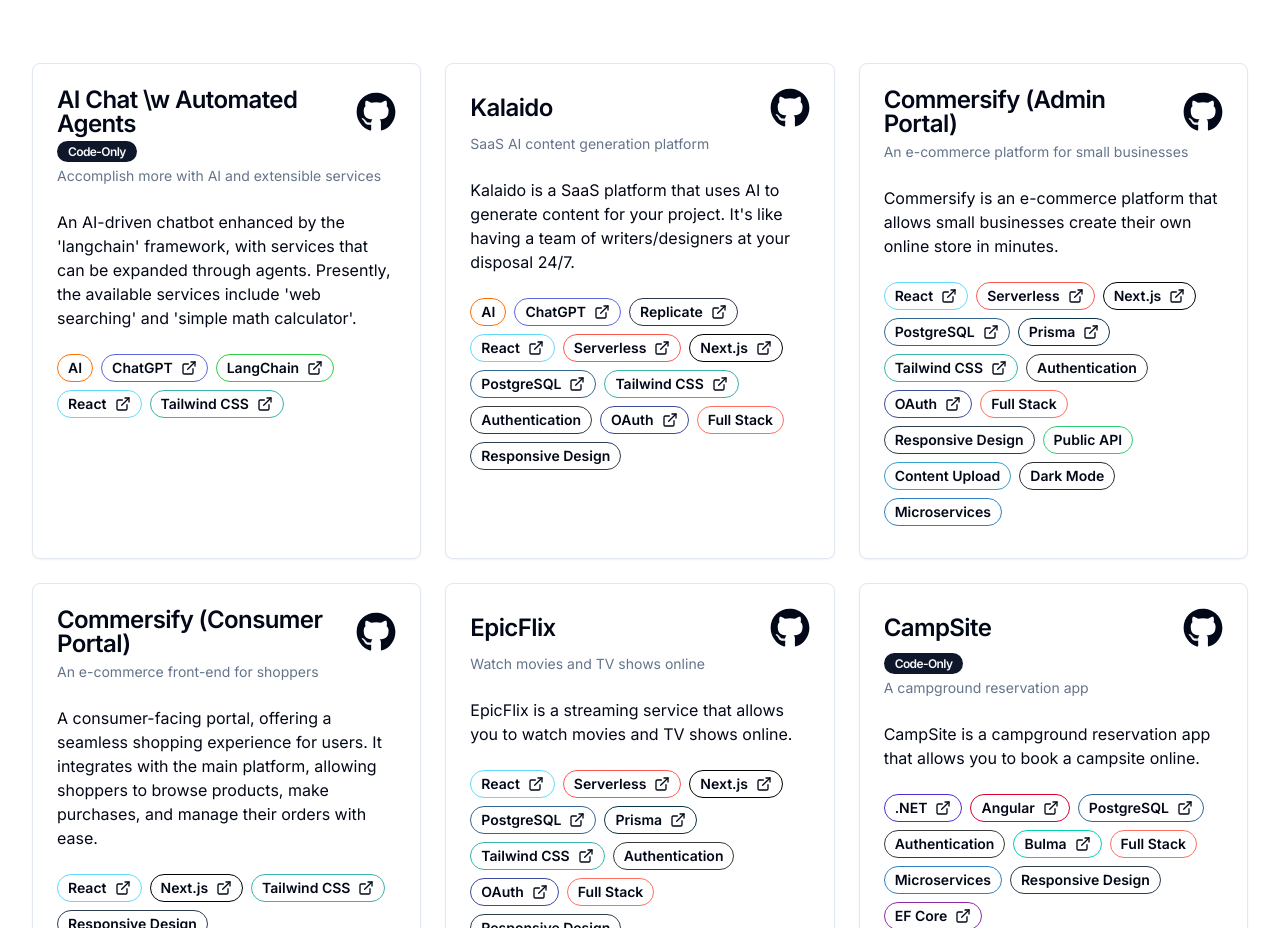
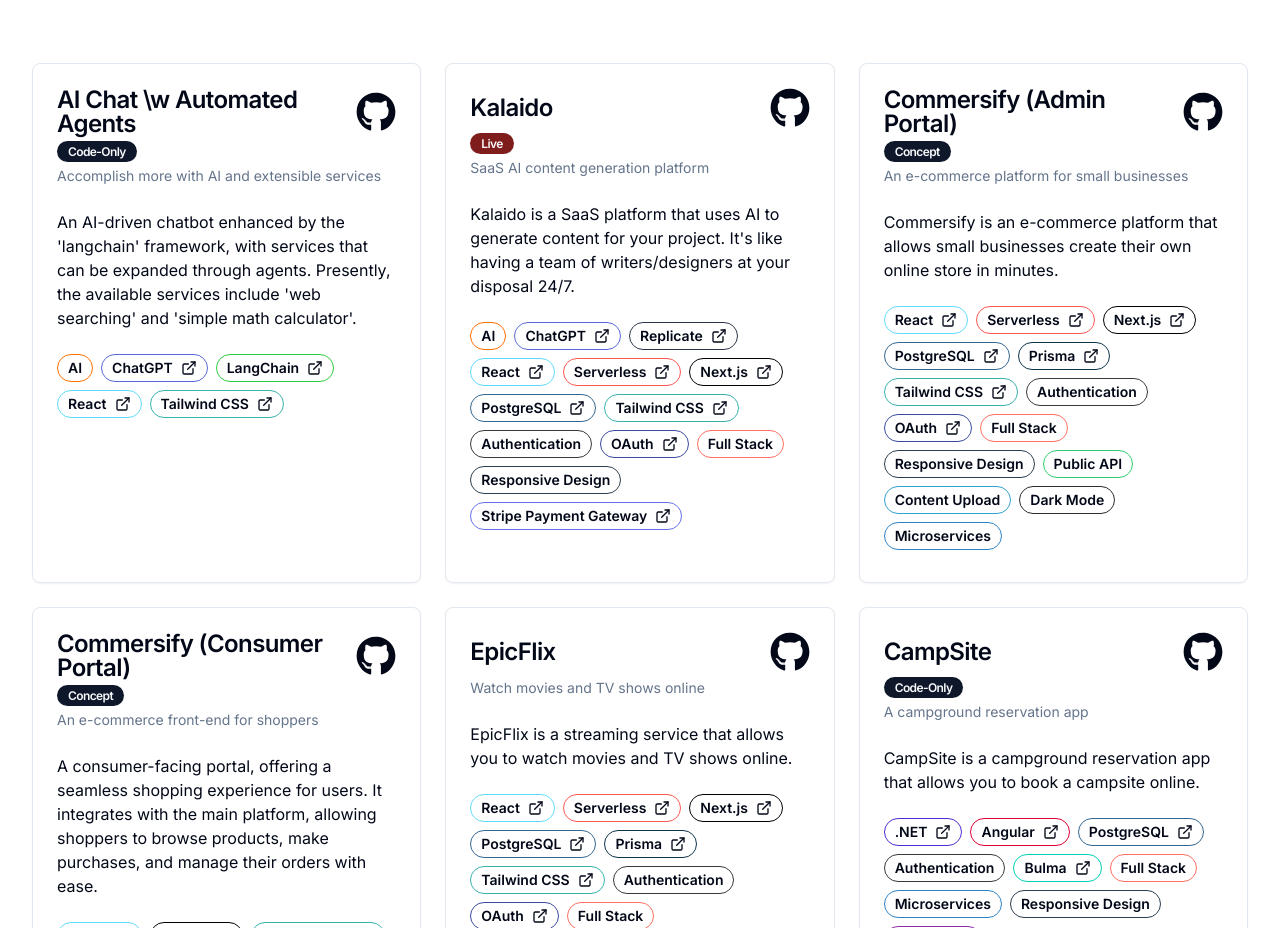
Before and after one commit to Mohcka/mxw-portfolio-2023, a Next.js app: page / in a window 1280 px wide. Shown: the part 2980-3908 px from the top of the page. Built offline with nearby package versions, Linux system fonts and the light colour scheme.

Commit message:
updates content and styling 📼💅

```diff
--- a/src/components/projects.tsx
+++ b/src/components/projects.tsx
@@ -69,7 +69,12 @@
                 </div>
                 {project.sourceStatus && (
                   <div>
-                    <Badge className={cn("inline")}>
+                    <Badge
+                      className={cn("inline", {
+                        "bg-red-900":
+                          project.sourceStatus === SourceStatus.Live,
+                      })}
+                    >
                       {project.sourceStatus}
                     </Badge>
                   </div>
--- a/src/data/constants/projects.ts
+++ b/src/data/constants/projects.ts
@@ -43,11 +43,12 @@
       technologies.OAuth,
       technologies.FullStack,
       technologies.ResponsiveDesign,
+      technologies.Stripe,
     ] as Technology[],
     color: "#FF6F61",
     githubLink: "https://github.com/Mohcka/kalaido",
     roadmapLink: "",
-    sourceStatus: null,
+    sourceStatus: SourceStatus.Live,
     projectLink: "https://kalaido.vercel.app/",
   },
   Commersify: {
@@ -74,7 +75,7 @@
     color: "#FF6F61",
     githubLink: "https://github.com/Mohcka/commersify-admin",
     roadmapLink: "",
-    sourceStatus: null,
+    sourceStatus: SourceStatus.Concept,
     projectLink: "https://commersify-store-front.vercel.app/",
   },
   CommersifyShop: {
@@ -92,7 +93,7 @@
     color: "#FF6F61",
     githubLink: "https://github.com/Mohcka/commersify-store-front",
     roadmapLink: "",
-    sourceStatus: null,
+    sourceStatus: SourceStatus.Concept,
     projectLink: "https://commersify-store-front.vercel.app/",
   },
   EpicFlix: {
```
